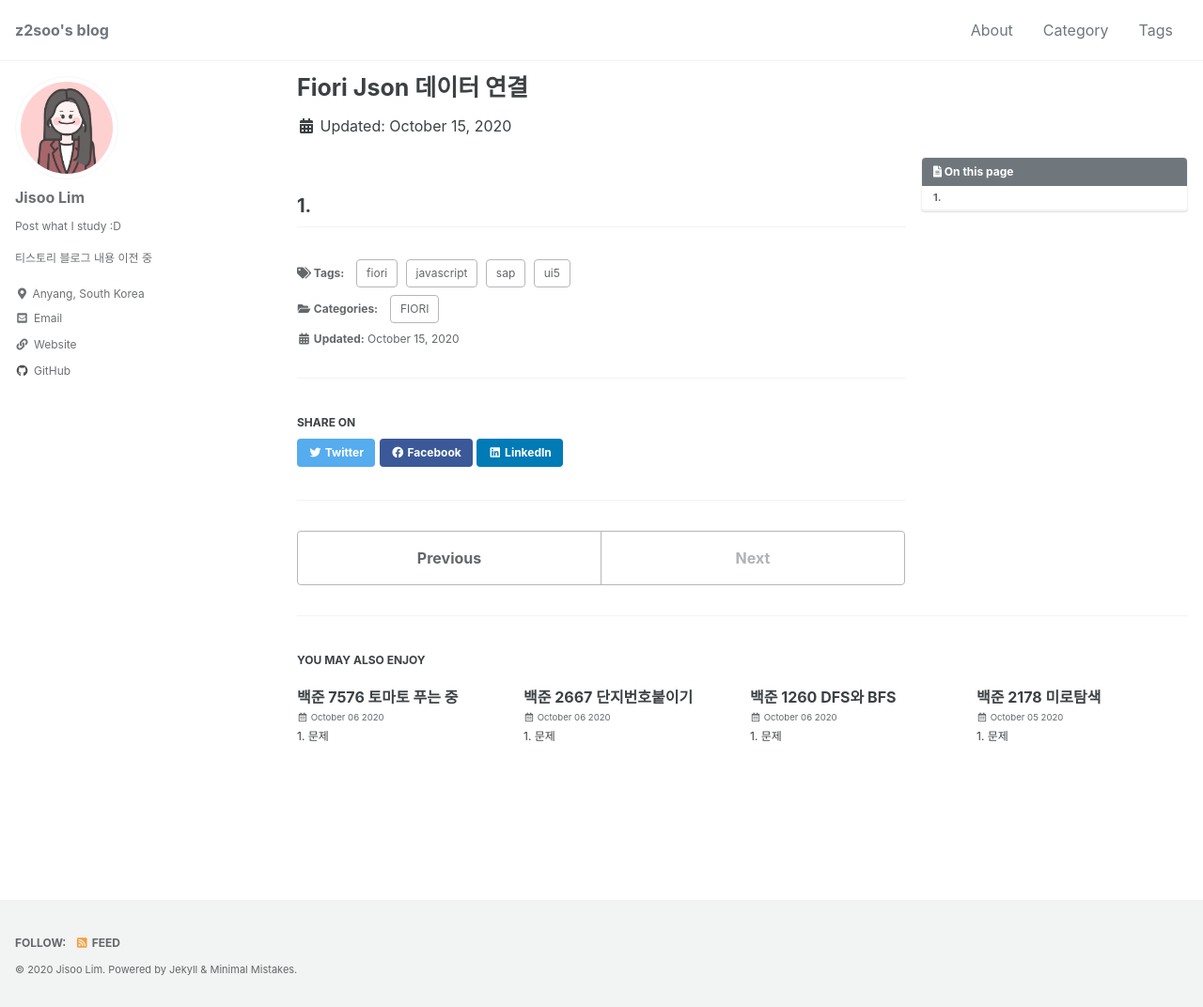
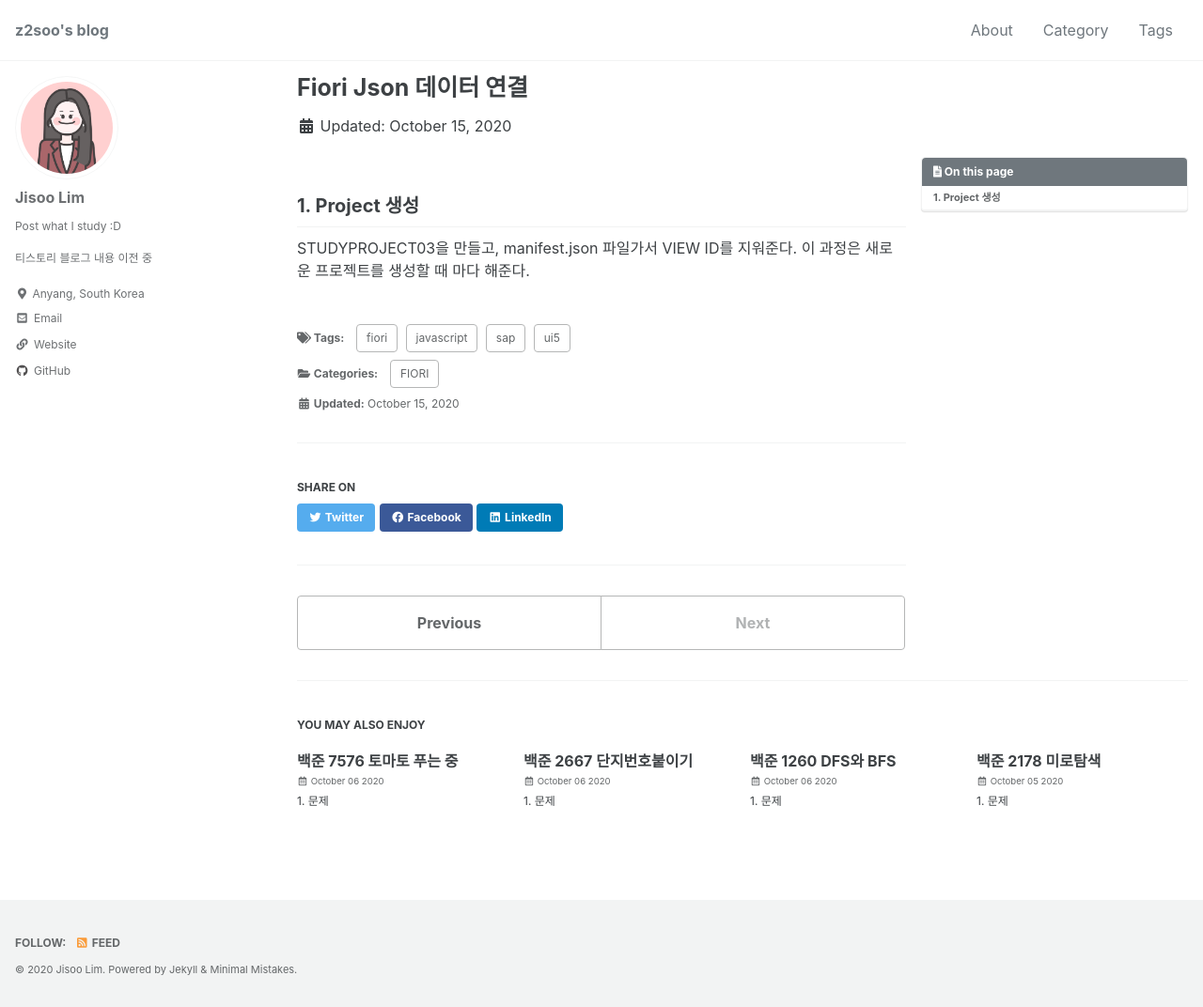
Before and after one commit to z2soo/z2soo.github.io, a Jekyll site: the page built from _posts/2020-10-15-Fiori-JSON-데이터-연결.md, in a window 1280 px wide and 1072 px high. Shown: the whole window at 94% size. Built offline with Jekyll 4.4.1, drawn with Linux system fonts in a browser that asks for light colours; cached includes are drawn as plain includes.

Commit message:
git blog edit post fiori json data 연결

```diff
--- a/_posts/2020-10-15-Fiori-JSON-데이터-연결.md
+++ b/_posts/2020-10-15-Fiori-JSON-데이터-연결.md
@@ -10,4 +10,6 @@ tags:
 toc: true
 ---
 
-## 1.
+## 1. Project 생성
+
+STUDYPROJECT03을 만들고, manifest.json 파일가서 VIEW ID를 지워준다. 이 과정은 새로운 프로젝트를 생성할 때 마다 해준다.
```
